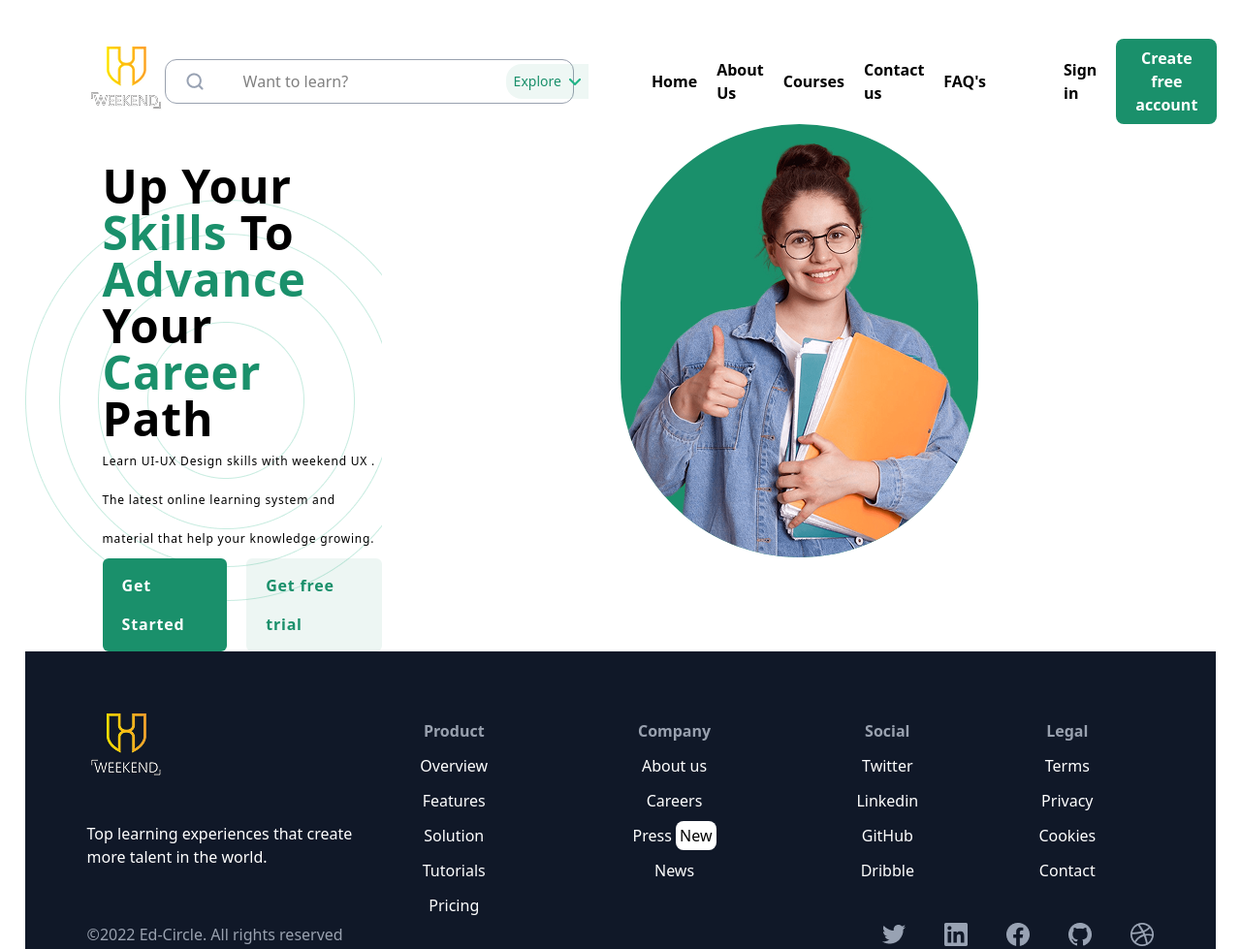
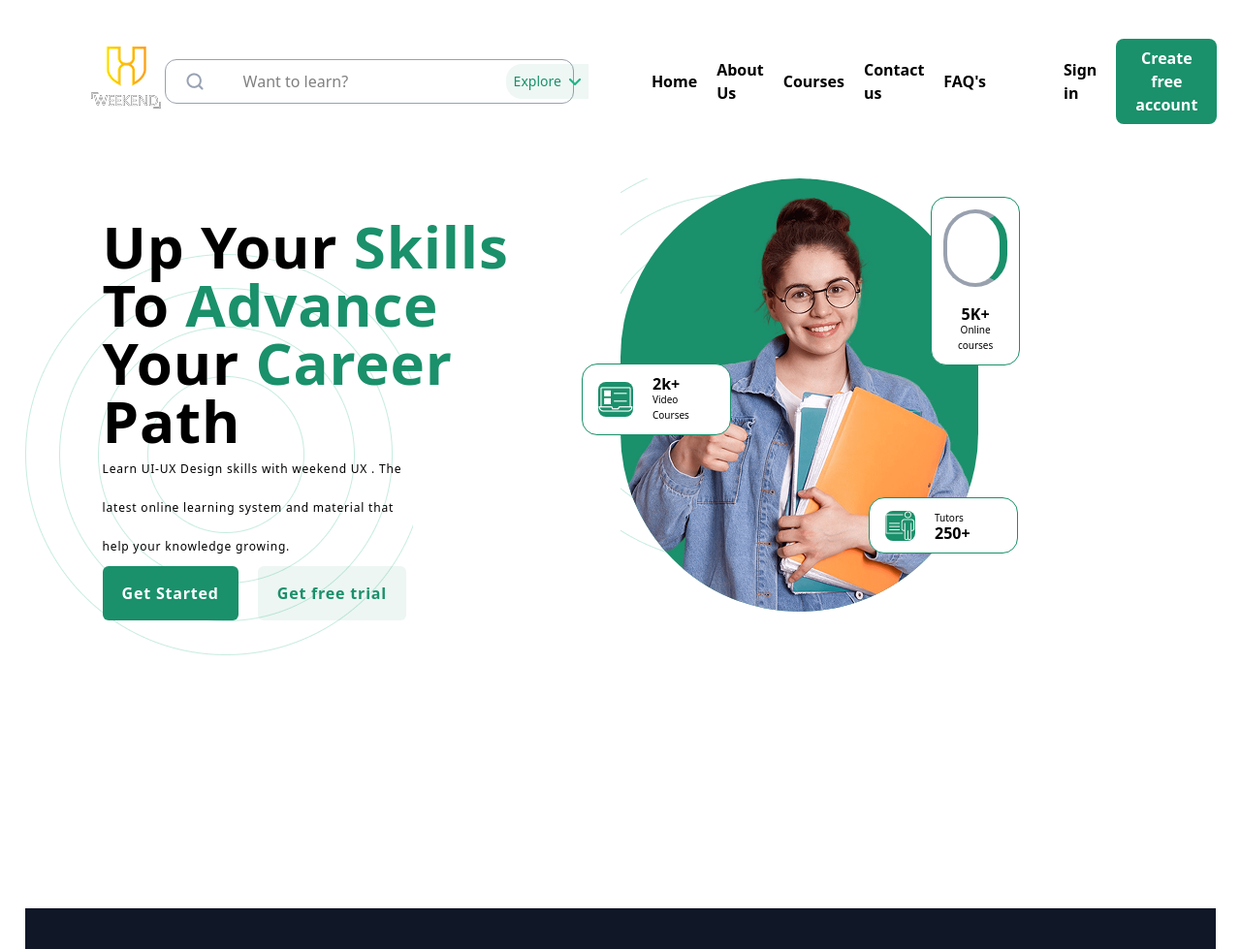
Before and after one commit to Group-2-team-work/e-learning-website, a website: page index.html in a window 1280 px wide. Shown: the top 979 px of the page at 97% size. Drawn offline with Linux system fonts and the light colour scheme.

Commit message:
add hero section

```diff
--- a/index.html
+++ b/index.html
@@ -36,12 +36,12 @@
     </nav>
        </div>
     </header>
-    <main>
+    <main class="mt-14">
         <section>
             <div class="grid grid-cols-2">
-                <div class="div1-bg w-[60%] pl-20 pt-10 leading-10 tracking-wider">
-                    <h1 class="text-5xl font-black">Up Your <span class="text-[#1A906B]">Skills</span> To <span class="text-[#1A906B]">Advance</span> Your <span class="text-[#1A906B]">Career</span> Path</h1>
-                    <p class="text-[12px]">Learn UI-UX Design skills with weekend UX . The latest online learning system and material that help your knowledge growing.</p>
+                <div class="div1-bg w-[90%] pl-20 pt-10 leading-10 tracking-wider">
+                    <h1 class="text-6xl font-black">Up Your <span class="text-[#1A906B]">Skills</span> To <span class="text-[#1A906B]">Advance</span> Your <span class="text-[#1A906B]">Career</span> Path</h1>
+                    <p class="text-[12px] w-[70%]">Learn UI-UX Design skills with weekend UX . The latest online learning system and material that help your knowledge growing.</p>
                     <div class="flex gap-5">
                         <div class="bg-[#1A906B] text-white font-semibold p-2 px-5 rounded-md">Get Started</div>
                          <div class="bg-[#1a906b14] text-[#1A906B]  font-semibold p-2 px-5 rounded-md">Get free trial</div>
@@ -52,6 +52,29 @@
                         <div class="bg-[#1A906B] rounded-full flex justify-center items-end overflow-hidden w-[60%] pt-5 relative">
                             <img src="assets/images/young-student-woman-wearing-denim-jacket-eyeglasses-holding-colorful-folders-showing-thumb-up-pink-transformed 1.png" alt="" class=" ">
                         </div>
+                    </div>
+                    <div class="">
+                        <div class="flex items-center gap-5 p-3 px-4 border w-[25%] bg-white rounded-2xl border-[#1A906B] relative bottom-64 right-10">
+                            <img src="assets/icons/Online Education.png" alt="" class="bg-[#1A906B] rounded-lg">
+                        <div class="leading-4">
+                            <h2 class="font-black">2k+</h2>
+                            <p class="text-[10px]">Video Courses</p>
+                        </div>
+                    </div>
+                     <div class="flex items-center gap-5 p-3 px-4 border w-[25%] rounded-2xl border-[#1A906B] relative bottom-48 left-64 bg-white">
+                            <img src="assets/icons/Board.png" alt="" class="bg-[#1A906B] rounded-lg">
+                        <div class="leading-4">
+                            <p class="text-[10px]">Tutors</p>
+                            <h2 class="font-black">250+</h2>
+                        </div>
+                    </div>
+                     <div class="flex flex-col justify-center items-center gap-5 p-3 border w-[15%] rounded-2xl border-[#1A906B] relative bg-white bottom-140 left-80">
+                            <div class="border-4 border-gray-400 border-r-8 border-r-[#1A906B]  w-full h-20 rounded-full"></div>
+                        <div class="leading-4 text-center">
+                            <h2 class="font-black">5K+</h2>
+                            <p class="text-[10px]">Online courses</p>
+                        </div>
+                    </div>
                     </div>
                 </div>
             </div>
--- a/src/input.css
+++ b/src/input.css
@@ -25,6 +25,14 @@ table tr th, table tr td{
 }
 .div1-bg{
     background-image: url(../assets/images/spiral-bg.png);
-    background-repeat: none;
+    background-repeat: no-repeat;
     background-position-x:0rem;
 }
+.div2-bg{
+    background-image: url(../assets/images/spiral-bg.png);
+    background-repeat: no-repeat;
+    background-position-y:-6rem;
+    background-position-x:-6rem;
+
+
+}
```
Also changed, not shown: src/output.css.
